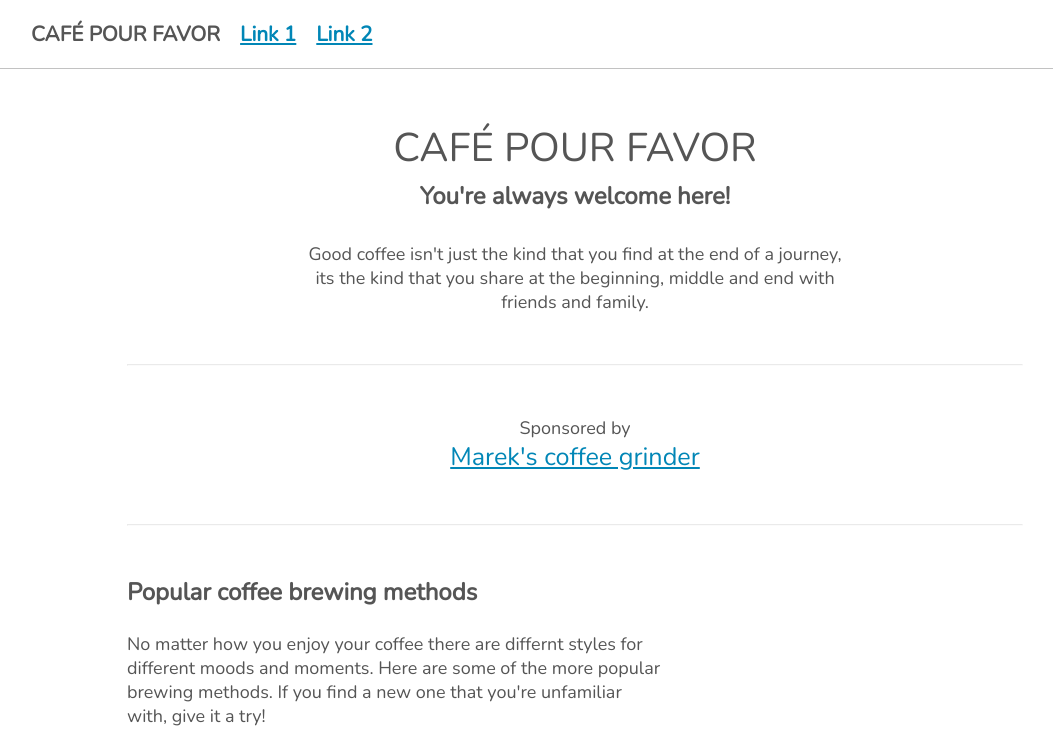
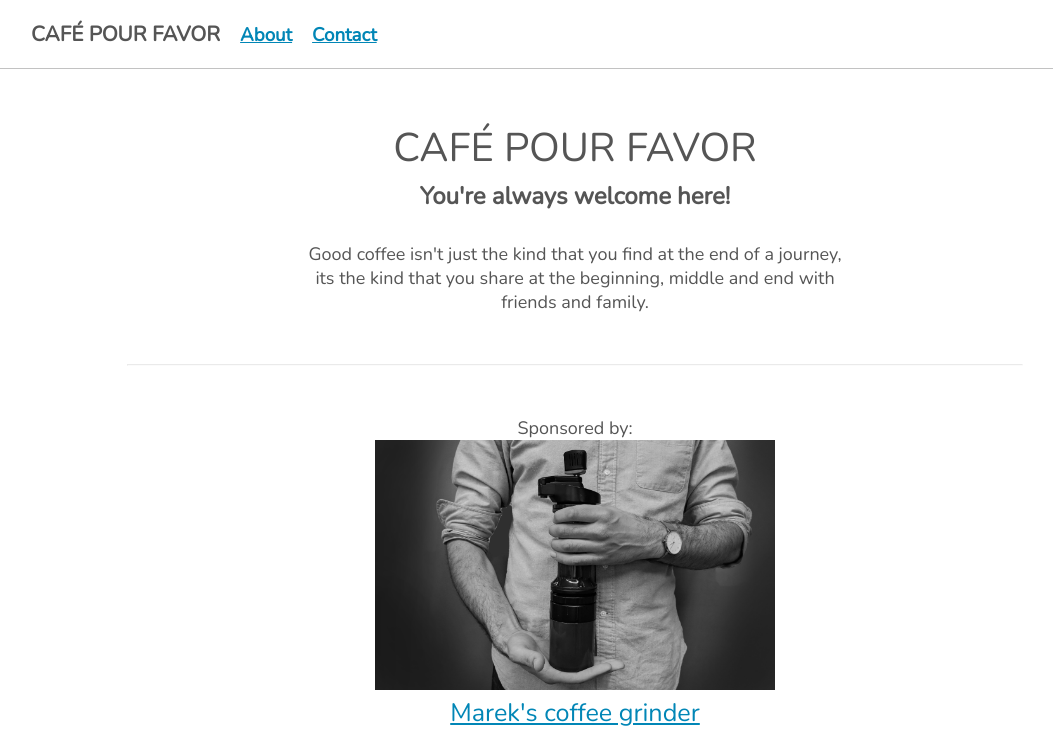
Before and after one commit to eetom/Pour-Favor---Coffee-Site, a plain HTML site: page index.html in a window 1280 px wide. Shown: the top 743 px of the page, without its empty margins (65-1118 px from the left). Drawn offline with nearby package versions, Linux system fonts and the light colour scheme.

Commit message:
added in marek grinder image

```diff
--- a/index.html
+++ b/index.html
@@ -11,20 +11,21 @@
     <header>
       <div class="header-content">
         CAF&Eacute; POUR FAVOR
-        <a class="header-link" href="">Link 1</a>
-        <a class="header-link" href="">Link 2</a>
+        <a class="header-link" href="">About</a>
+        <a class="header-link" href="">Contact</a>
       </div>
     </header>
     <div class="small-spacer">
     </div>
     <div class="centerpiece">
-      <!-- <img src="fragile.jpg" alt="fragile logo" height="300" width="500"> -->
       <h1 class="title">CAF&Eacute; POUR FAVOR</h1>
       <h3 class="subtitle">You're always welcome here!</h3>
       <p class="medium-paragraph">Good coffee isn't just the kind that you find at the end of a journey, its the kind
       that you share at the beginning, middle and end with friends and family.</p>
     <hr />
-    <p>Sponsored by <br><a class="big-sponsor" href="http://www.mareksgrinder.coffee/">Marek's coffee grinder</a></p>
+    <p>Sponsored by:</p>
+    <img src="marekgrinder.jpg" alt="marekgrinder" height="250" width="400">
+    <p><a class="big-sponsor" href="http://www.mareksgrinder.coffee/">Marek's coffee grinder</a></p>
     <hr />
   </div>
 
--- a/styles.css
+++ b/styles.css
@@ -77,6 +77,7 @@ header {
 .header-link {
   margin-left: 20px;
   align-self: flex-end;
+  font-size: 0.9em;
 }
 
 footer {
```
Also changed, not shown: marekgrinder.jpg (added).
